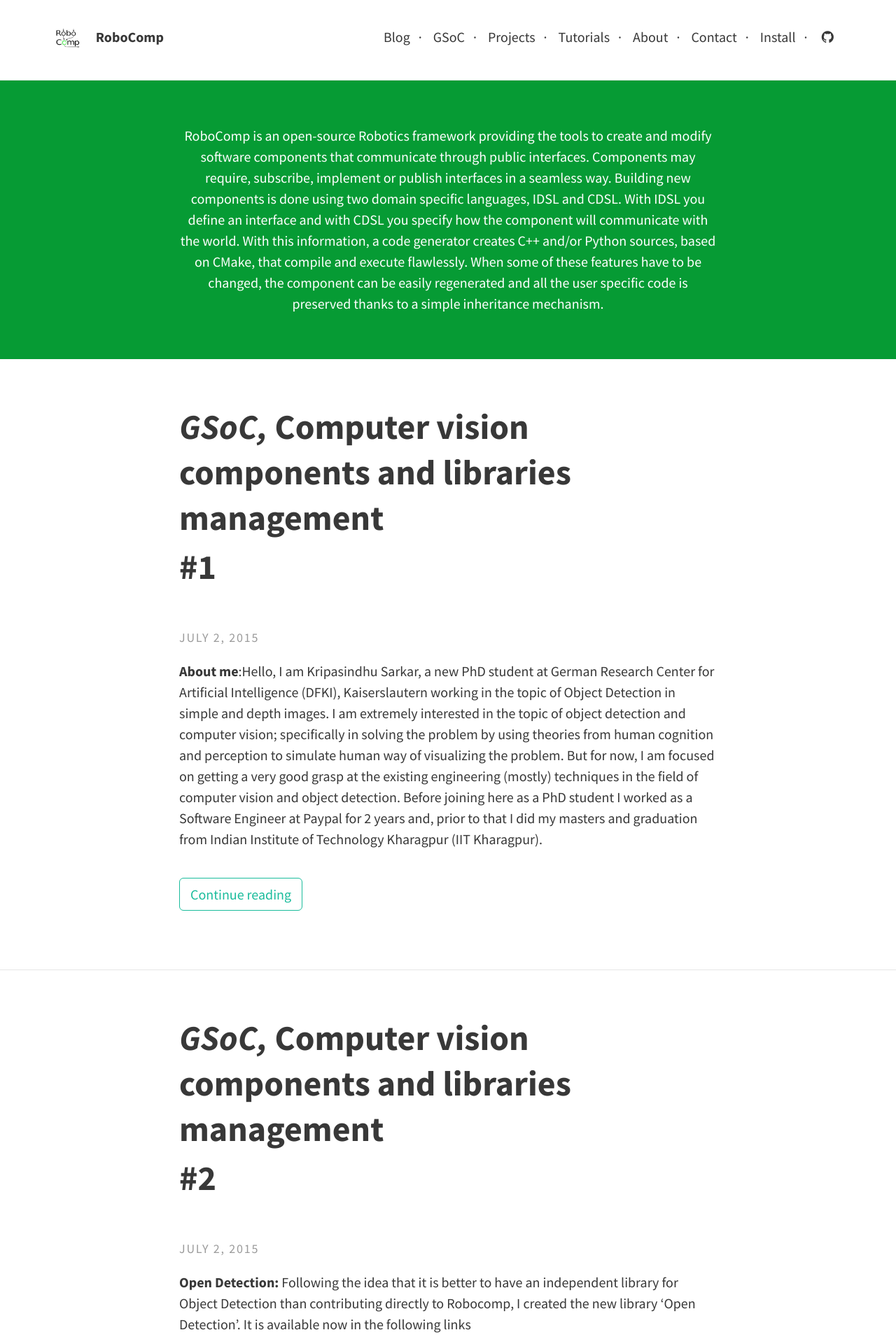
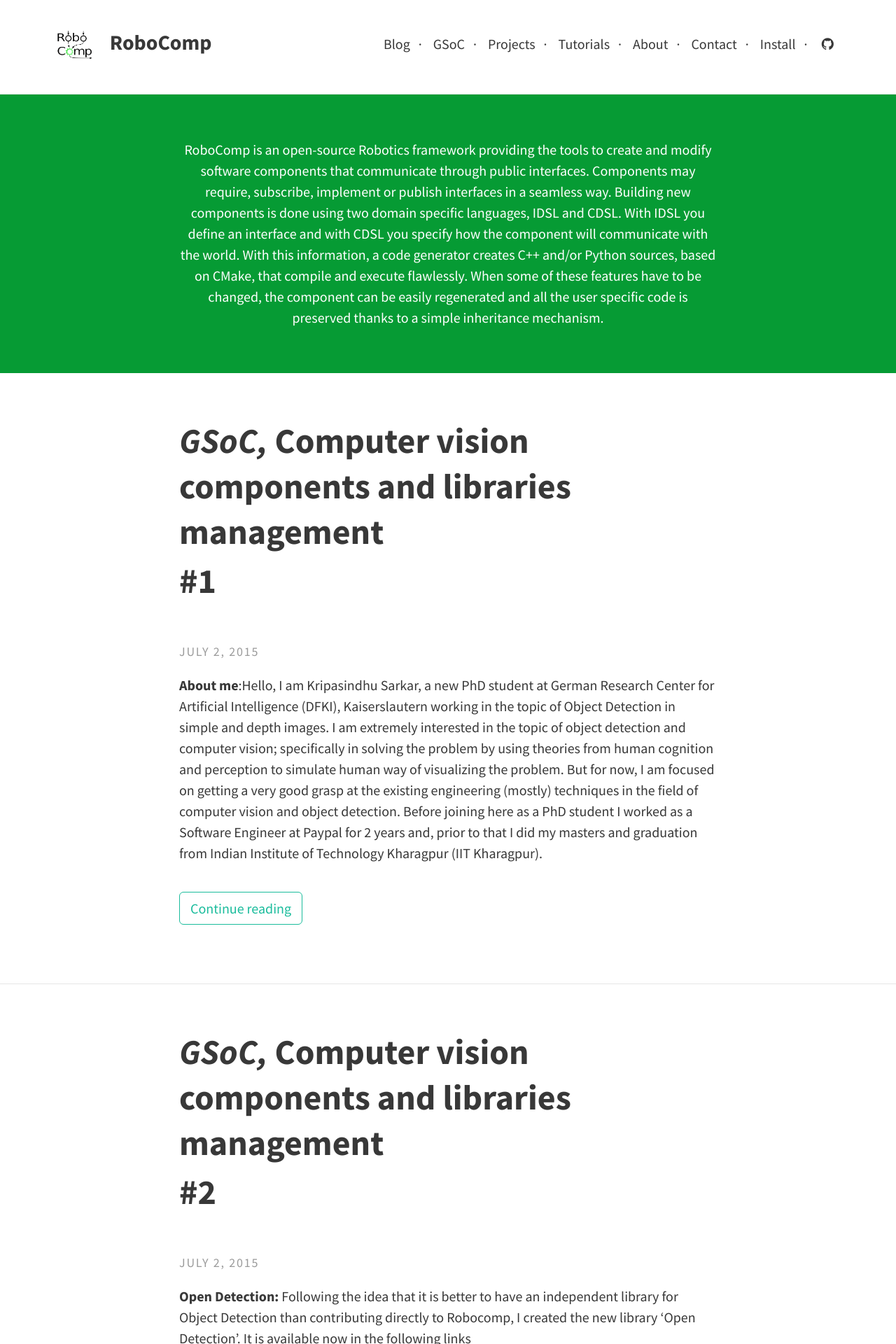
Before and after one commit to robocomp/website, a Jekyll site: the page built from index.html, in a window 1280 px wide. Shown: the top 1920 px of the page at 70% size. Built offline with Jekyll 4.4.1, drawn with Linux system fonts in a browser that asks for light colours; nearby versions of some CDN libraries; the list of posts is cut into pages by our own code.

Commit message:
increase header size

```diff
--- a/_sass/includes/_header.scss
+++ b/_sass/includes/_header.scss
@@ -11,8 +11,8 @@
   }
 
   .avatar {
-    height: 2em;
-    width: 2em;
+    height: 3em;
+    width: 3em;
     float: left;
     margin-top: -3px;
     border-radius: 0.2em;
@@ -22,7 +22,7 @@
   .site-title {
     float: left;
     font-weight: bold;
-    font-size: 1em;
+    font-size: 1.5em;
     line-height: 1.5;
   }
 
@@ -31,7 +31,7 @@
       margin: 0;
       padding: 0;
       list-style: none;
-      line-height: 1.5;
+      line-height: 2.5;
       float: right;
       text-align: right;
     }
```
